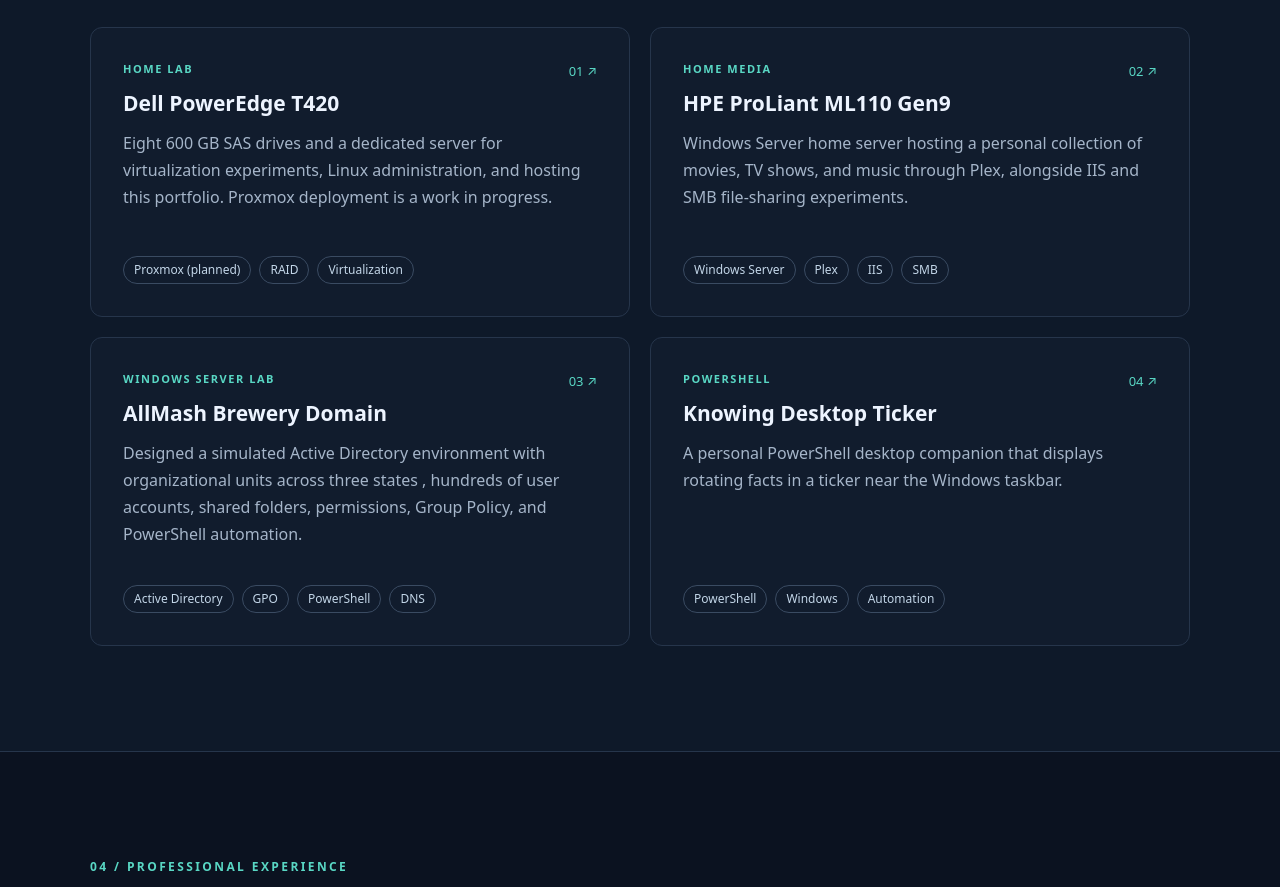
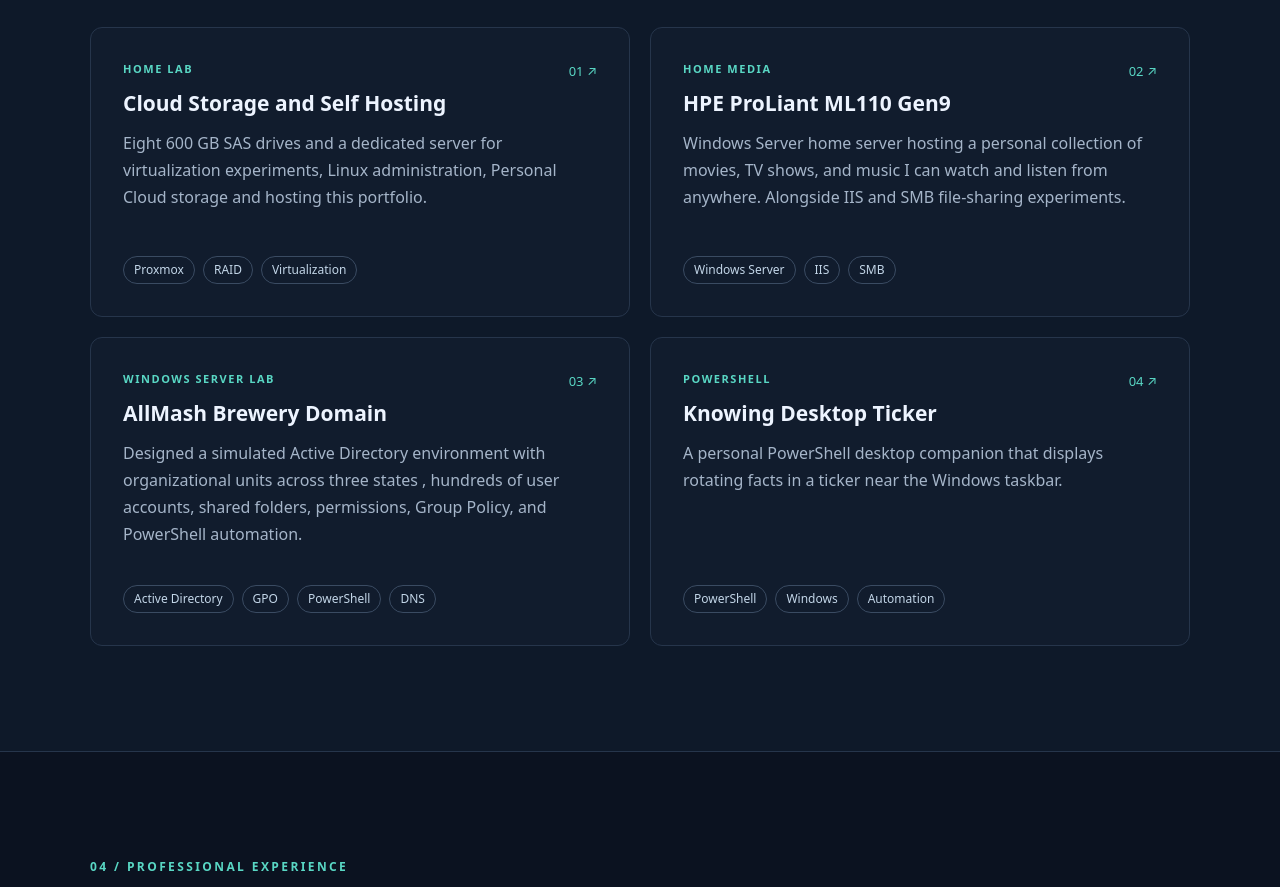
Before and after one commit to Sgeurb/resume-server-website, a plain HTML site: page index.html in a window 1280 px wide. Shown: the part 2271-3158 px from the top of the page. Drawn offline with Linux system fonts and the light colour scheme.

Commit message:
10/12/2026

```diff
--- a/index.html
+++ b/index.html
@@ -40,11 +40,11 @@
 <section class="section alt" id="projects"><div class="wrap"><div class="eyebrow">
     03 / FEATURED PROJECTS</div><h2>Built to learn.<br><span>Built to last.</span></h2><div class="cards two"><article class="card project"><div class="project-top">
         <span class="tag">HOME LAB</span><span>01 ↗</span></div>
-        <h3>Dell PowerEdge T420</h3><p>Eight 600 GB SAS drives and a dedicated server for virtualization experiments, Linux administration, and hosting this portfolio.
-            Proxmox deployment is a work in progress.</p><div class="chips"><span>Proxmox (planned)</span><span>RAID</span><span>Virtualization</span></div></article>
+        <h3>Cloud Storage and Self Hosting</h3><p>Eight 600 GB SAS drives and a dedicated server for virtualization experiments, Linux administration, Personal Cloud storage and hosting this portfolio.
+            </p><div class="chips"><span>Proxmox</span><span>RAID</span><span>Virtualization</span></div></article>
             <article class="card project"><div class="project-top"><span class="tag">
-                HOME MEDIA</span><span>02 ↗</span></div><h3>HPE ProLiant ML110 Gen9</h3><p>Windows Server home server hosting a personal collection of movies, TV shows, and music through Plex, alongside IIS and SMB file-sharing experiments.</p>
-                <div class="chips"><span>Windows Server</span><span>Plex</span>
+                HOME MEDIA</span><span>02 ↗</span></div><h3>HPE ProLiant ML110 Gen9</h3><p>Windows Server home server hosting a personal collection of movies, TV shows, and music I can watch and listen from anywhere. Alongside IIS and SMB file-sharing experiments.</p>
+                <div class="chips"><span>Windows Server</span>
                     <span>IIS</span><span>SMB</span></div></article><article class="card project"><div class="project-top"><span class="tag">
                         WINDOWS SERVER LAB</span><span>03 ↗</span></div><h3>AllMash Brewery Domain</h3><p>Designed a simulated Active Directory environment with organizational units across three states
                             , hundreds of user accounts, shared folders, permissions, Group Policy, and PowerShell automation.</p>
```
